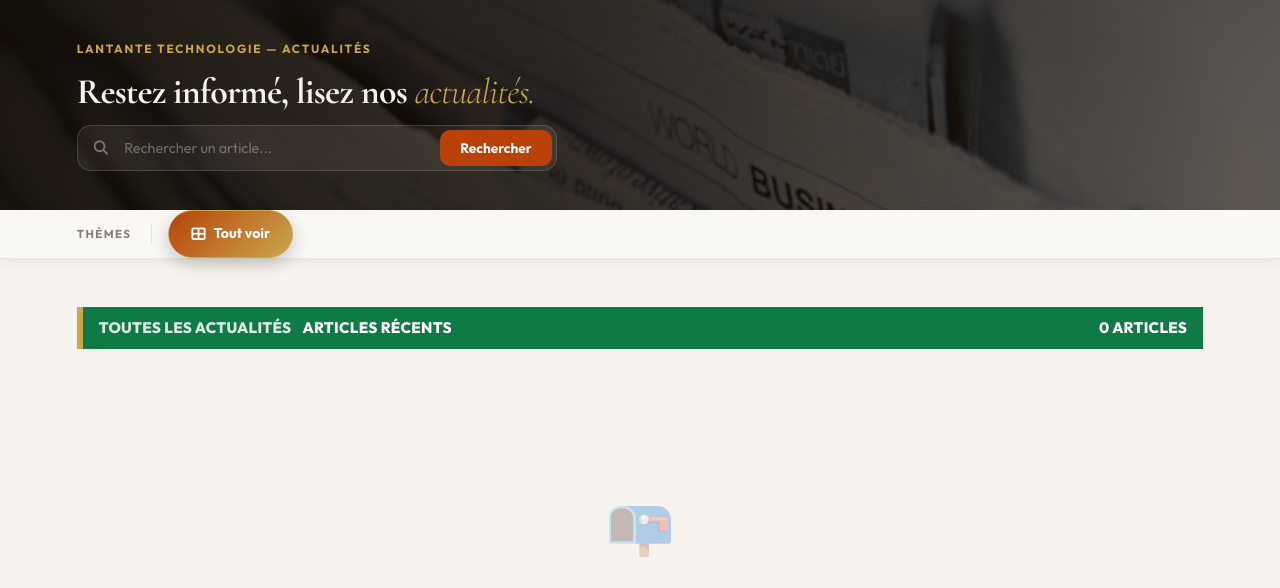
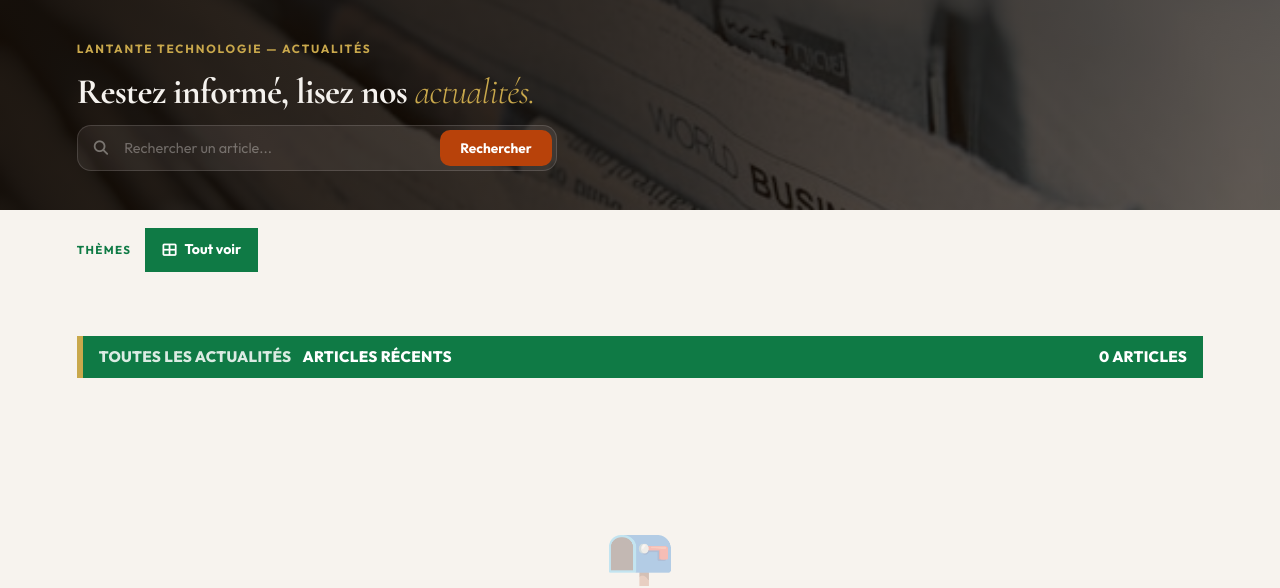
Before and after one commit to BOHINAMOU/ProjetLucasTtech, a Django app: template LucasTech/Publications/templates/publications/publications.html in a window 1280 px wide. Shown: the part 96-684 px from the top of the page. Run offline with Django 5.2, Linux system fonts and the light colour scheme; the template is opened without the code that fills it, so the values that code supplies are empty.

Commit message:
Actualités : barre des thèmes fixe, tous les thèmes visibles, style vert
Co-Authored-By: Claude Sonnet 5.5 <noreply@anthropic.com>

```diff
--- a/LucasTech/Publications/templates/publications/publications.html
+++ b/LucasTech/Publications/templates/publications/publications.html
@@ -478,6 +478,21 @@ body { font-family: var(--font); background: var(--bg); color: var(--ink); }
 </div>
 
 <style>
+/* ── Barre des thèmes : tous visibles, sur plusieurs lignes, sans défilement ── */
+.pb-cats-outer { position:static; box-shadow:none; background:transparent; border-bottom:0; }
+.pb-cats-wrap { flex-wrap:wrap; gap:10px 14px; padding-top:18px; padding-bottom:6px; align-items:center; }
+.pb-cats-label { color:#0f7a45; border-right:0; margin-right:0; padding-right:0; }
+.pb-cats-viewport { overflow:visible; flex:1 1 100%; }
+.pb-cats-track, .pb-cats-track.pb-cats-scroll { animation:none !important; transform:none !important; width:auto; flex-wrap:wrap; gap:10px; padding:0; }
+.pb-cats-fade { display:none; }
+.pb-cat-btn[aria-hidden="true"] { display:none; }
+.pb-cat-pinned { margin-right:0; }
+.pb-cat-btn, .pb-cat-btn.c-1, .pb-cat-btn.c-2, .pb-cat-btn.c-3, .pb-cat-btn.c-4, .pb-cat-btn.c-5 {
+  background:#fff; border:1px solid rgba(15,122,69,.4); color:#0f7a45; border-radius:0; box-shadow:none; padding:9px 16px; font-weight:700; }
+.pb-cat-btn:hover { background:rgba(15,122,69,.08); transform:none; box-shadow:none; border-color:#0f7a45; }
+.pb-cat-btn.active, .pb-cat-btn.all.active, .pb-cat-btn.active.c-1, .pb-cat-btn.active.c-2, .pb-cat-btn.active.c-3, .pb-cat-btn.active.c-4, .pb-cat-btn.active.c-5 {
+  background:#0f7a45; border-color:#0f7a45; color:#fff; box-shadow:none; }
+.pb-cat-btn i { color:inherit; }
 /* ── Présentation « journal » : barre verte, titres verts, date et partage ── */
 .pb-section-header { background:#0f7a45; border-left:6px solid #c9a84c; padding:8px 16px; align-items:center; margin-bottom:28px; }
 .pb-section-title, .pb-section-title span, .pb-count { color:#fff !important; font-family:var(--font); text-transform:uppercase; letter-spacing:.3px; font-size:.95rem; font-weight:800; margin:0; display:inline; }
```
